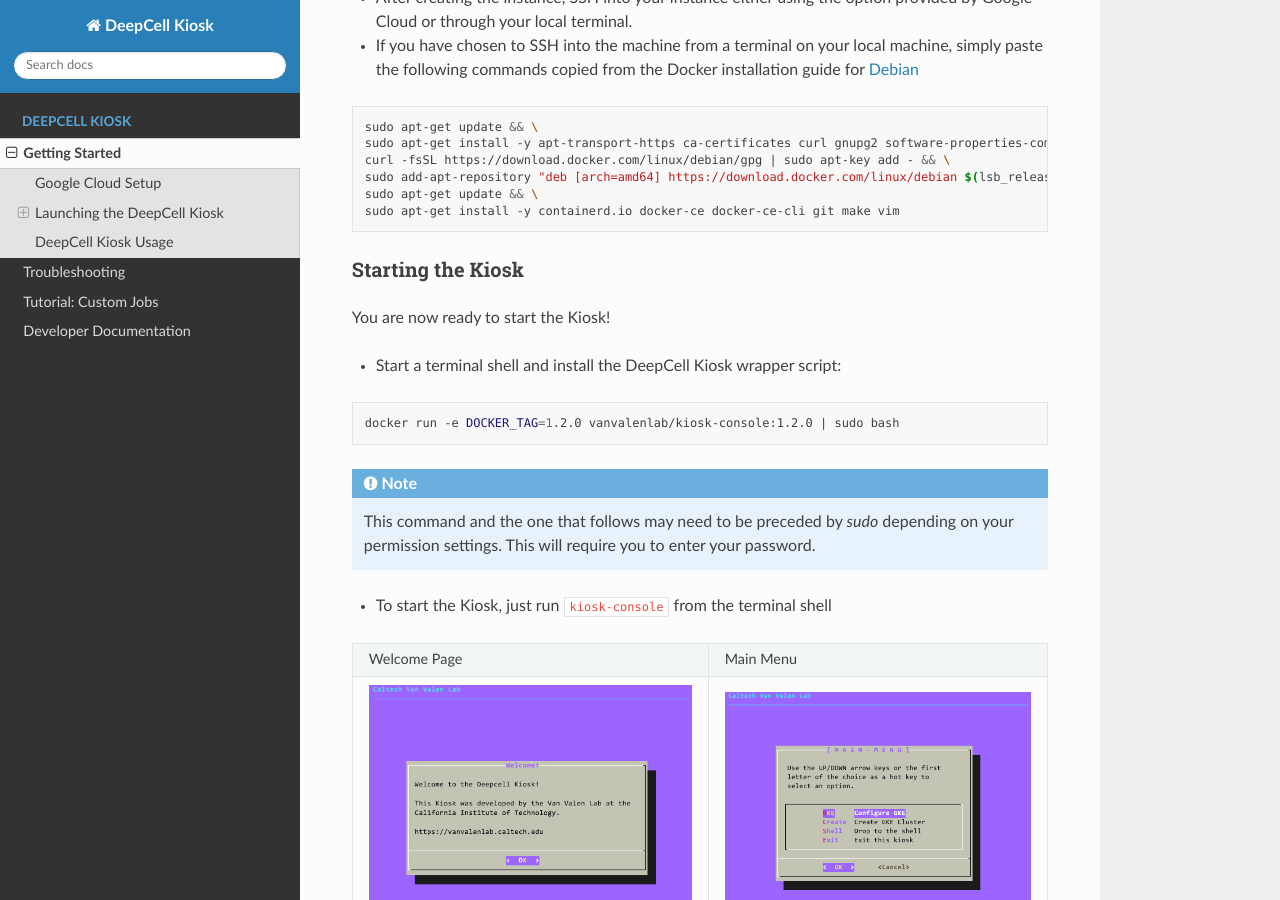
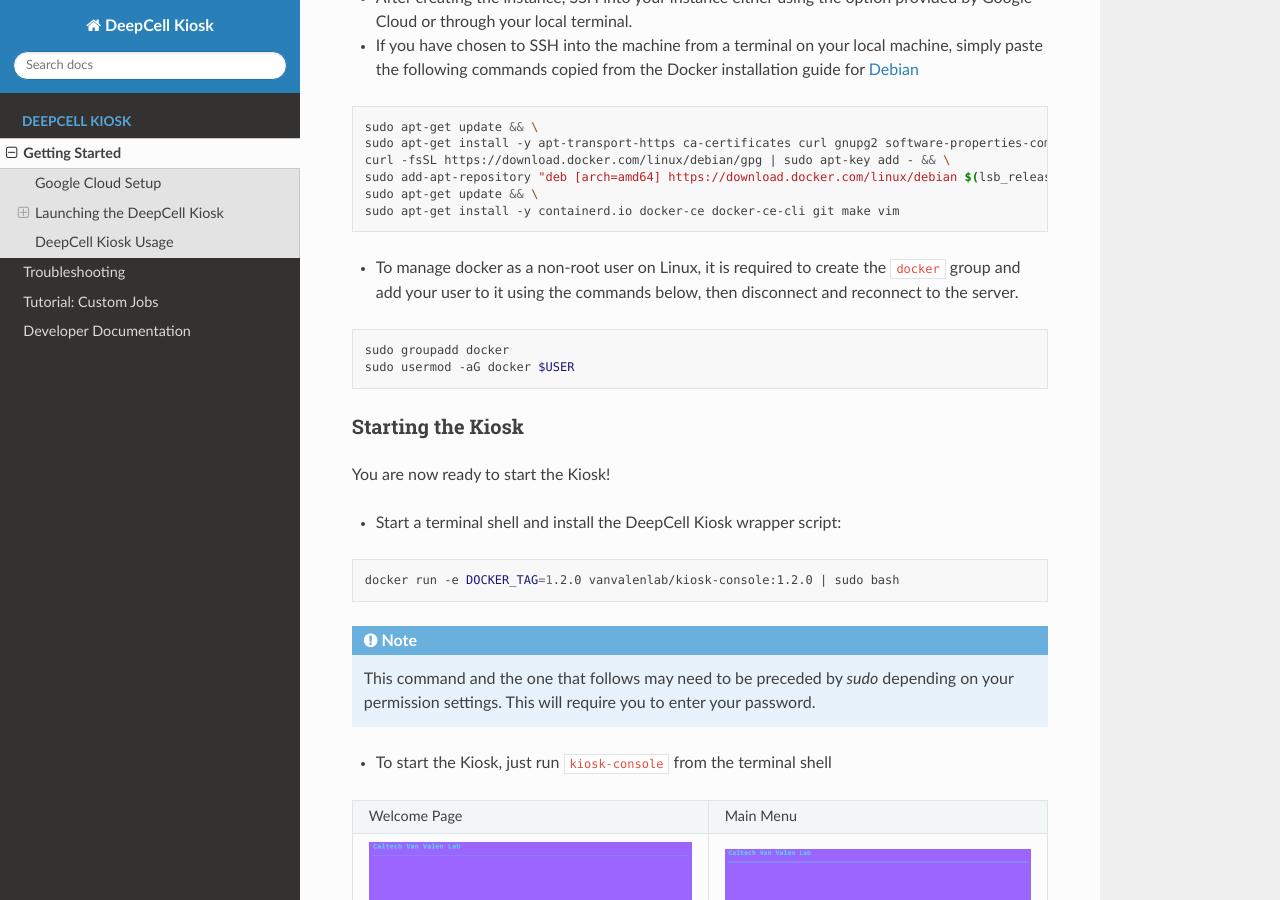
Before and after one commit to vanvalenlab/kiosk-console, a Sphinx documentation site: the page built from docs/source/GETTING_STARTED.rst, in a window 1280 px wide and 900 px high, scrolled down 2814 px. Built offline with Sphinx 7.4.7 and the Read the Docs theme 2.0.0, drawn with Linux system fonts in a browser that asks for light colours.

Commit message:
add Linux warning about adding your user to the docker group.

```diff
--- a/docs/source/GETTING_STARTED.rst
+++ b/docs/source/GETTING_STARTED.rst
@@ -90,6 +90,15 @@
     sudo apt-get update && \
     sudo apt-get install -y containerd.io docker-ce docker-ce-cli git make vim
 
+* To manage docker as a non-root user on Linux, it is required to create the ``docker`` group and add your user to it using the commands below, then disconnect and reconnect to the server.
+
+.. code-block:: bash
+
+    sudo groupadd docker
+    sudo usermod -aG docker $USER
+
+
+
 Starting the Kiosk
 ^^^^^^^^^^^^^^^^^^
 
```
